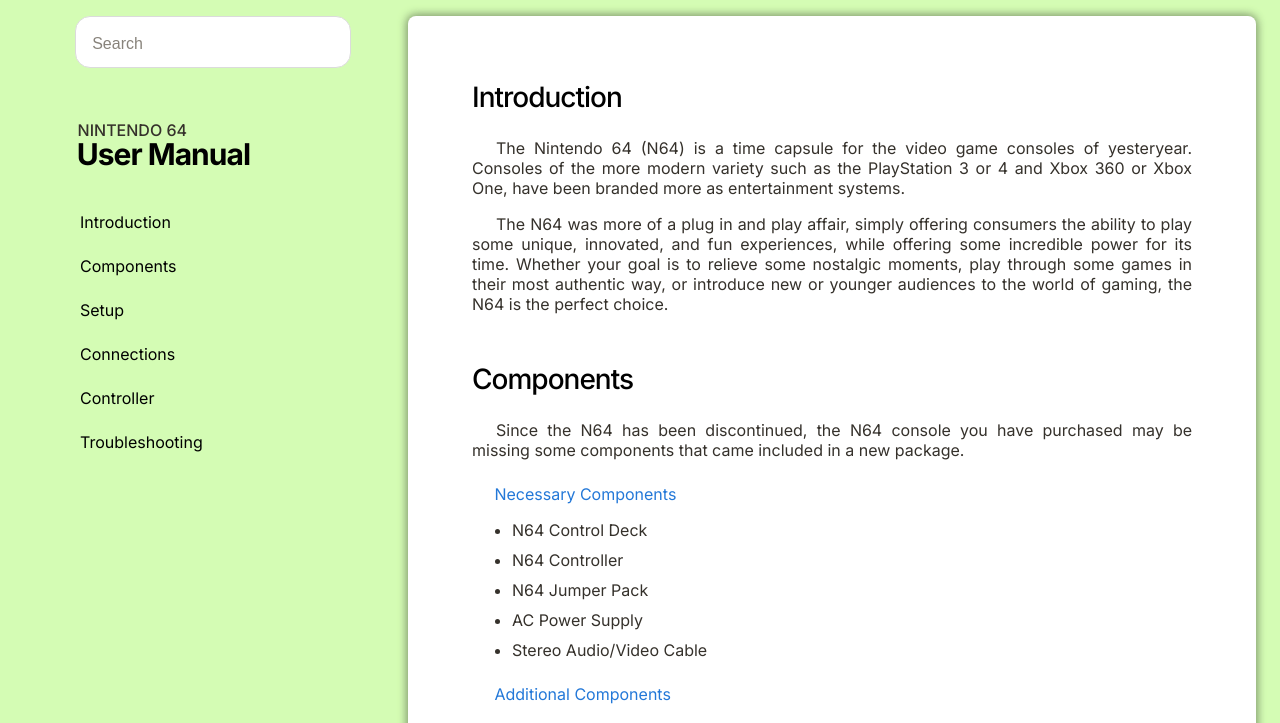
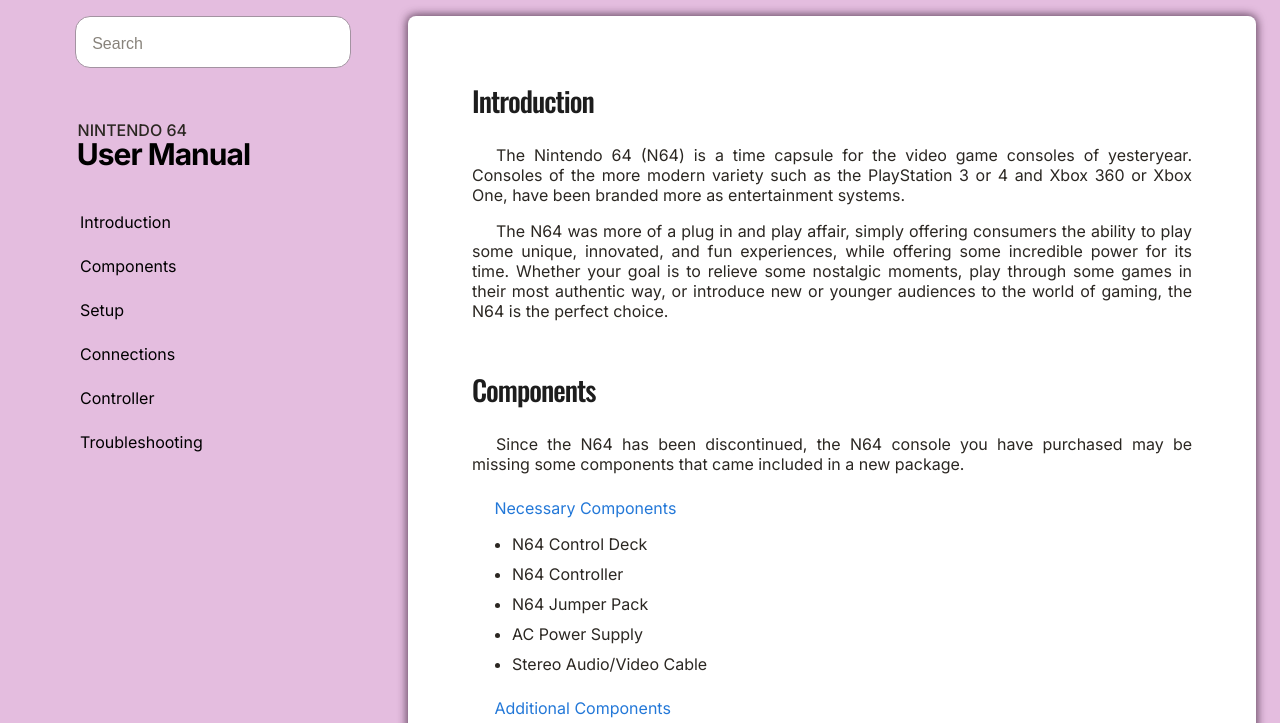
Before and after one commit to dsbfelipe/freecodecamp-technical-documentation-page, a plain HTML site: page index.html in a window 1280 px wide. Shown: the part 120-843 px from the top of the page. Drawn offline with nearby package versions, Linux system fonts and the light colour scheme.

Commit message:
Overflow ajustado

```diff
--- a/styles/styles.css
+++ b/styles/styles.css
@@ -1,10 +1,11 @@
 @import url('https://fonts.googleapis.com/css2?family=Inter:wght@300;400;500;600;700&family=Open+Sans:wght@300;400;700&family=Oswald:wght@300;400;500;600;700&family=Playfair+Display:wght@400;500&family=Rubik:wght@300;400&display=swap');
 
 html {
-    background-color: #d4fcb4;
+    background-color: #e4bddf;
     font-family: 'Inter', sans-serif;
-    color: #35312b;
-    scroll-behavior: smooth
+    color: #2b2722;
+    scroll-behavior: smooth;
+    overflow-x: hidden;
 }
 
 #navbar {
@@ -25,7 +26,7 @@ main {
     background-color: white;
     padding: 4rem;
     border-radius: 0.5rem;
-    box-shadow: 1px 1px 10px #8da778, -1px -1px 10px #8da778;
+    box-shadow: 1px 1px 10px #7c5e78, -1px -1px 10px #7c5e78;
     margin-bottom: 10rem;
     padding-bottom: 1rem;
 }
@@ -54,11 +55,11 @@ main {
 }
 
 .section-header {
-    font-family: 'Inter', sans-serif;
+    font-family: 'Oswald', sans-serif;
     font-size: 28px;
     margin-bottom: 1.5rem;
     letter-spacing: -1px;
-    color: rgb(0, 0, 0);
+    color: rgb(29, 29, 29);
     font-weight: 500;
 }
 
@@ -169,7 +170,7 @@ p {
     width: 16rem;
     height: 3rem;
     border-radius: 15px;
-    border: 1px solid #dbdbdb;
+    border: 1px solid #a393a1;
     padding-left: 1rem;
 }
 
```
